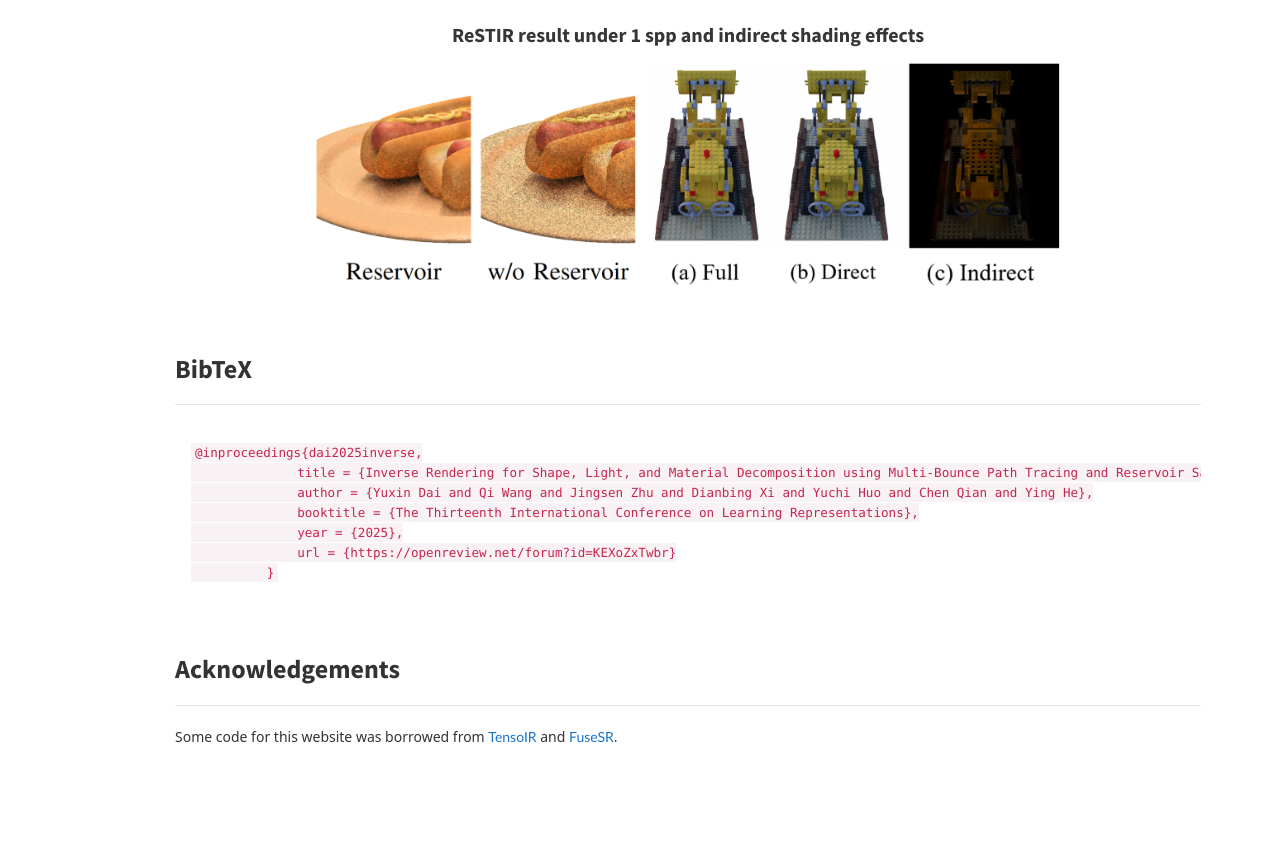
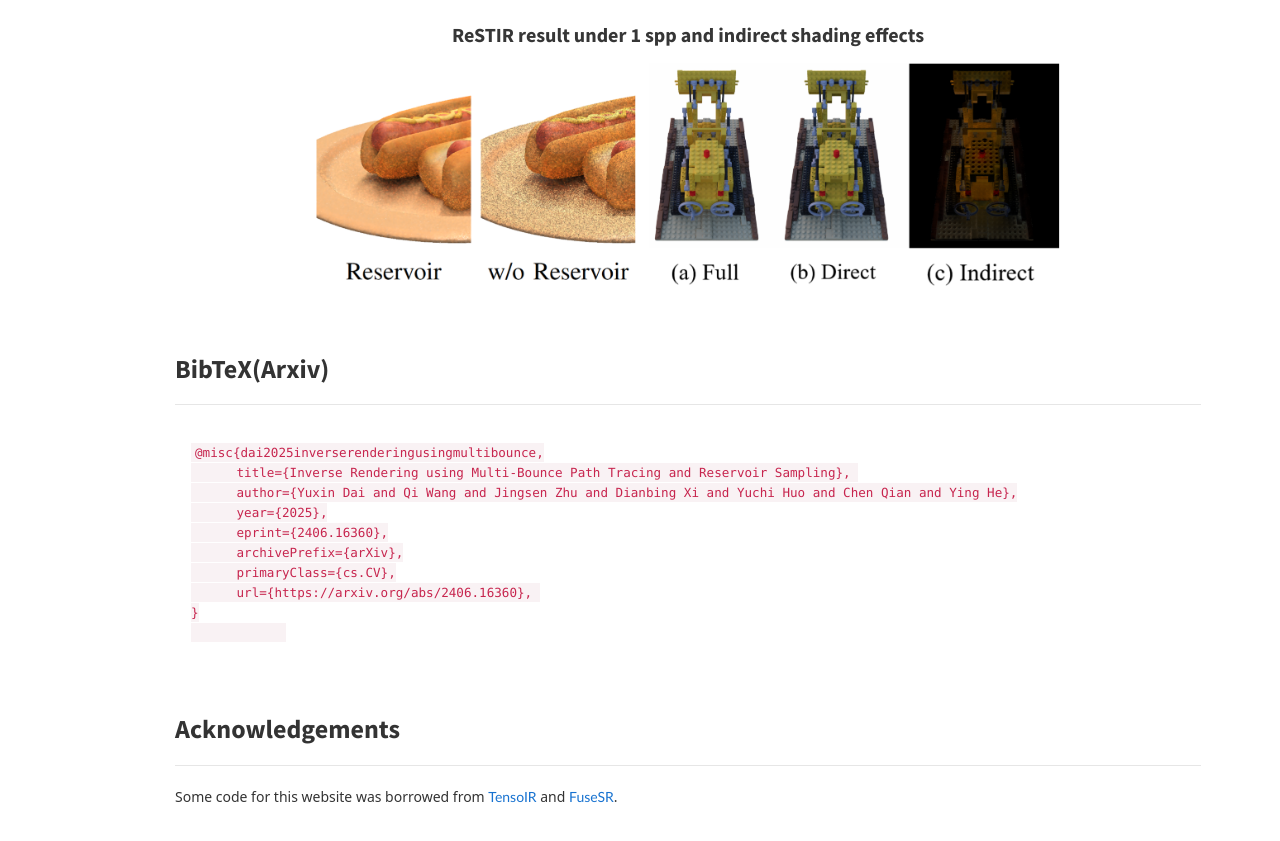
Before and after one commit to brabbitdousha/brabbitdousha.github.io, a plain HTML site: page MIRReS/index.html in a window 1280 px wide. Shown: the part 5193-6034 px from the top of the page. Before the commit the page ends 5980 px from the top, so only its background shows below. Drawn offline with nearby package versions, Linux system fonts and the light colour scheme; some icons are missing.

Commit message:
Update index.html

```diff
--- a/MIRReS/index.html
+++ b/MIRReS/index.html
@@ -346,7 +346,7 @@
       <div class="row">
         <div class="col-md-11 col-md-offset-1 ">
           <h3>
-            <b>BibTeX</b>
+            <b>BibTeX(Arxiv)</b>
           </h3>
           <hr>
           <p>
@@ -359,13 +359,16 @@
           <div class="github-code-block">
             <div class="github-lang-tag"></div>
             <button class="github-copy-btn">Copy</button>
-            <div class="github-code-content"><code>@inproceedings{dai2025inverse,
-              title = {Inverse Rendering for Shape, Light, and Material Decomposition using Multi-Bounce Path Tracing and Reservoir Sampling},
-              author = {Yuxin Dai and Qi Wang and Jingsen Zhu and Dianbing Xi and Yuchi Huo and Chen Qian and Ying He},
-              booktitle = {The Thirteenth International Conference on Learning Representations},
-              year = {2025},
-              url = {https://openreview.net/forum?id=KEXoZxTwbr}
-          }</code></div>
+            <div class="github-code-content"><code>@misc{dai2025inverserenderingusingmultibounce,
+      title={Inverse Rendering using Multi-Bounce Path Tracing and Reservoir Sampling},
+      author={Yuxin Dai and Qi Wang and Jingsen Zhu and Dianbing Xi and Yuchi Huo and Chen Qian and Ying He},
+      year={2025},
+      eprint={2406.16360},
+      archivePrefix={arXiv},
+      primaryClass={cs.CV},
+      url={https://arxiv.org/abs/2406.16360},
+}
+            </code></div>
           </div>
 
           <script>
```
